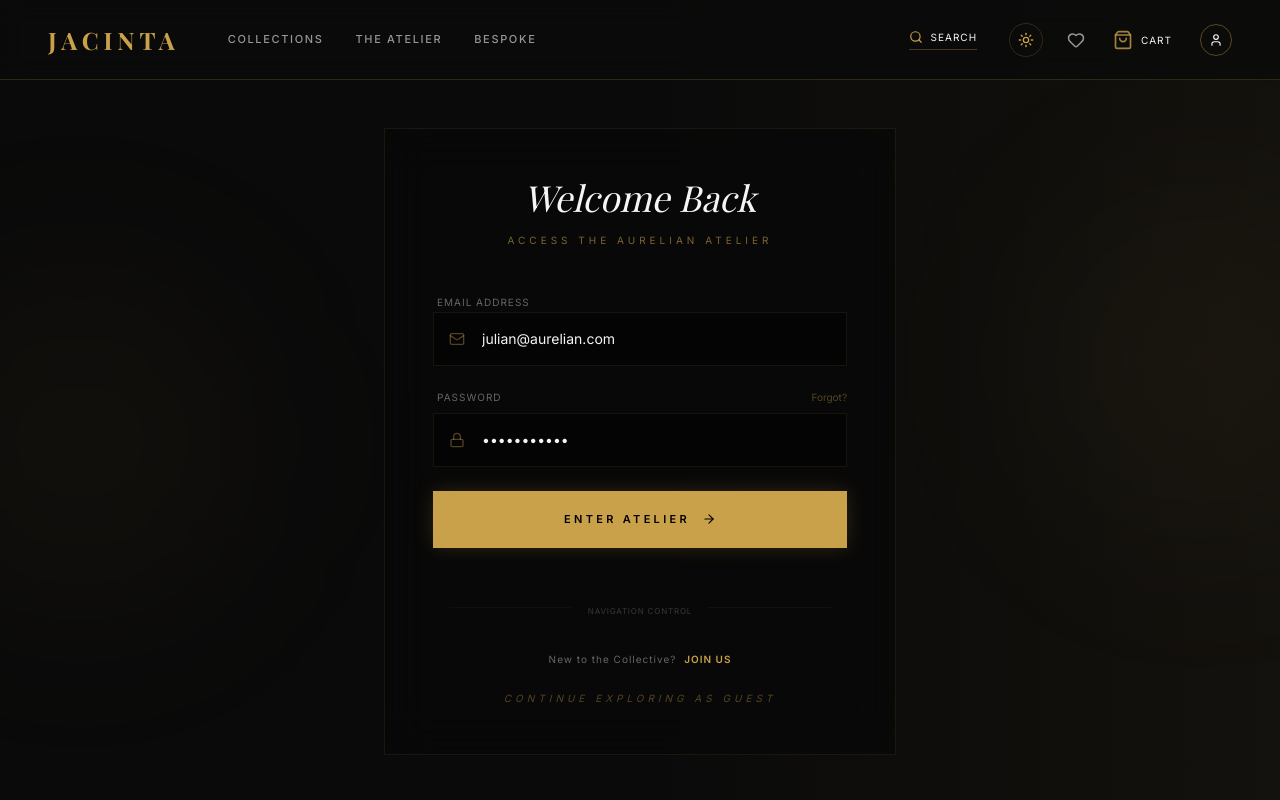
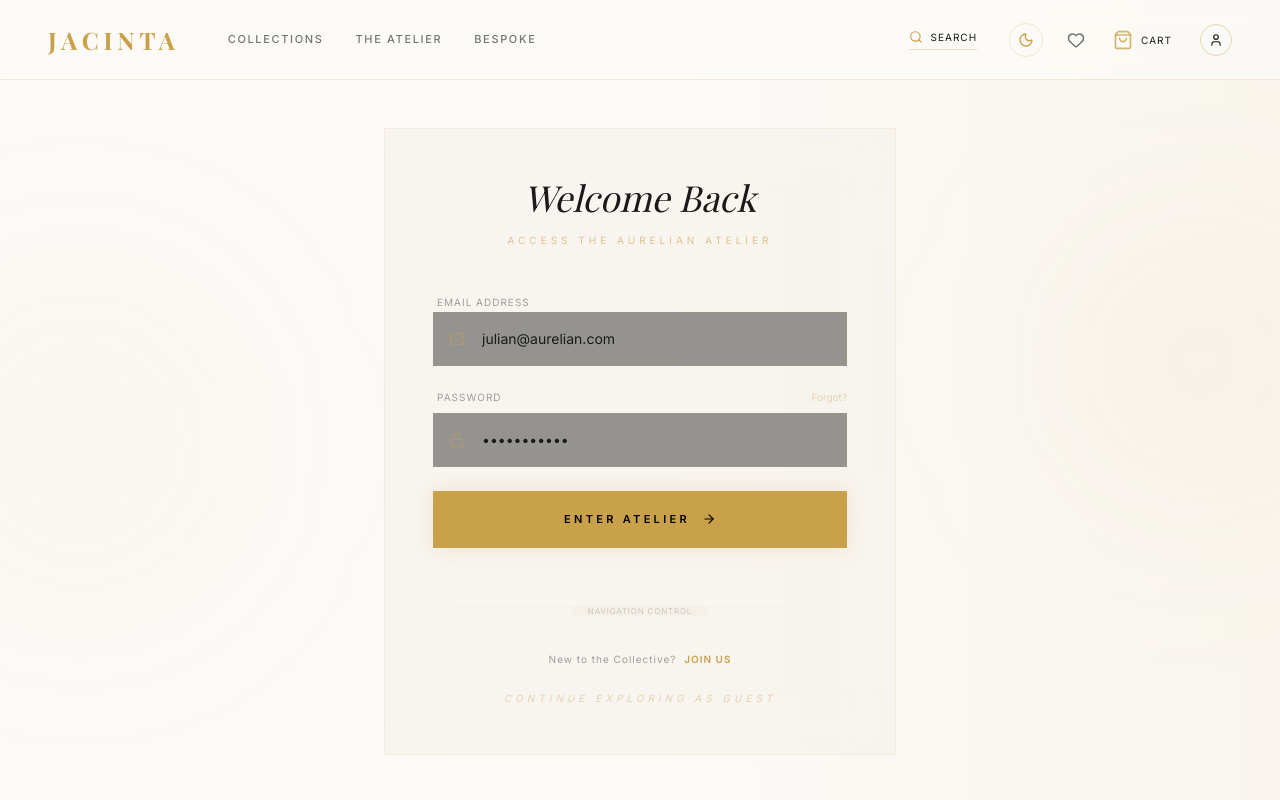
Before and after one commit to ayush6645/jacinta-parfums, a React (Vite) app: page /login in a window 1280 px wide. Shown: the top 800 px of the page. Built offline with nearby package versions, Linux system fonts and the light colour scheme; a web font is replaced by a local one.

Commit message:
feat: set light mode as default and fix global theme persistence across all sections

```diff
--- a/src/App.tsx
+++ b/src/App.tsx
@@ -93,18 +93,18 @@ export default function App() {
   const theme = useStore((state) => state.theme);
 
   useEffect(() => {
-    if (theme === 'light') {
-      document.documentElement.classList.add('light-theme');
+    if (theme === 'dark') {
+      document.documentElement.classList.add('dark-theme');
     } else {
-      document.documentElement.classList.remove('light-theme');
+      document.documentElement.classList.remove('dark-theme');
     }
   }, [theme]);
 
   return (
     <Router>
       <div className={cn(
-        "relative selection:bg-gold/30 selection:text-gold min-h-screen flex flex-col transition-colors duration-700",
-        theme === 'light' ? 'light-theme' : ''
+        "relative selection:bg-gold/30 selection:text-gold min-h-screen flex flex-col transition-colors duration-700 bg-luxury-black text-luxury-white",
+        theme === 'dark' ? 'dark-theme' : ''
       )}>
         <Navbar />
 
--- a/src/index.css
+++ b/src/index.css
@@ -13,21 +13,21 @@
 }
 
 :root {
+  --bg-primary: #FCFAF7;
+  --bg-secondary: #F5F1E9;
+  --text-primary: #1A1A1A;
+  --text-secondary: rgba(26, 26, 26, 0.5);
+  --border-gold: rgba(201, 161, 74, 0.3);
+  --card-bg: rgba(255, 255, 255, 0.8);
+}
+
+.dark-theme {
   --bg-primary: #0A0A0A;
   --bg-secondary: #080808;
   --text-primary: #F5F5F5;
   --text-secondary: rgba(245, 245, 245, 0.4);
   --border-gold: rgba(201, 161, 74, 0.2);
   --card-bg: rgba(10, 10, 10, 0.6);
-}
-
-.light-theme {
-  --bg-primary: #FCFAF7;
-  --bg-secondary: #F5F1E9;
-  --text-primary: #1A1A1A;
-  --text-secondary: rgba(26, 26, 26, 0.5);
-  --border-gold: rgba(201, 161, 74, 0.3);
-  --card-bg: rgba(255, 255, 255, 0.8);
 }
 
 @layer base {
--- a/src/store/useStore.ts
+++ b/src/store/useStore.ts
@@ -38,7 +38,7 @@ export const useStore = create<AppStore>((set) => ({
     email: '',
     isLoggedIn: false
   },
-  theme: 'dark',
+  theme: 'light',
   addToCart: (item) => set((state) => {
     const existing = state.cart.find((i) => i.id === item.id && i.size === item.size);
     if (existing) {
```
